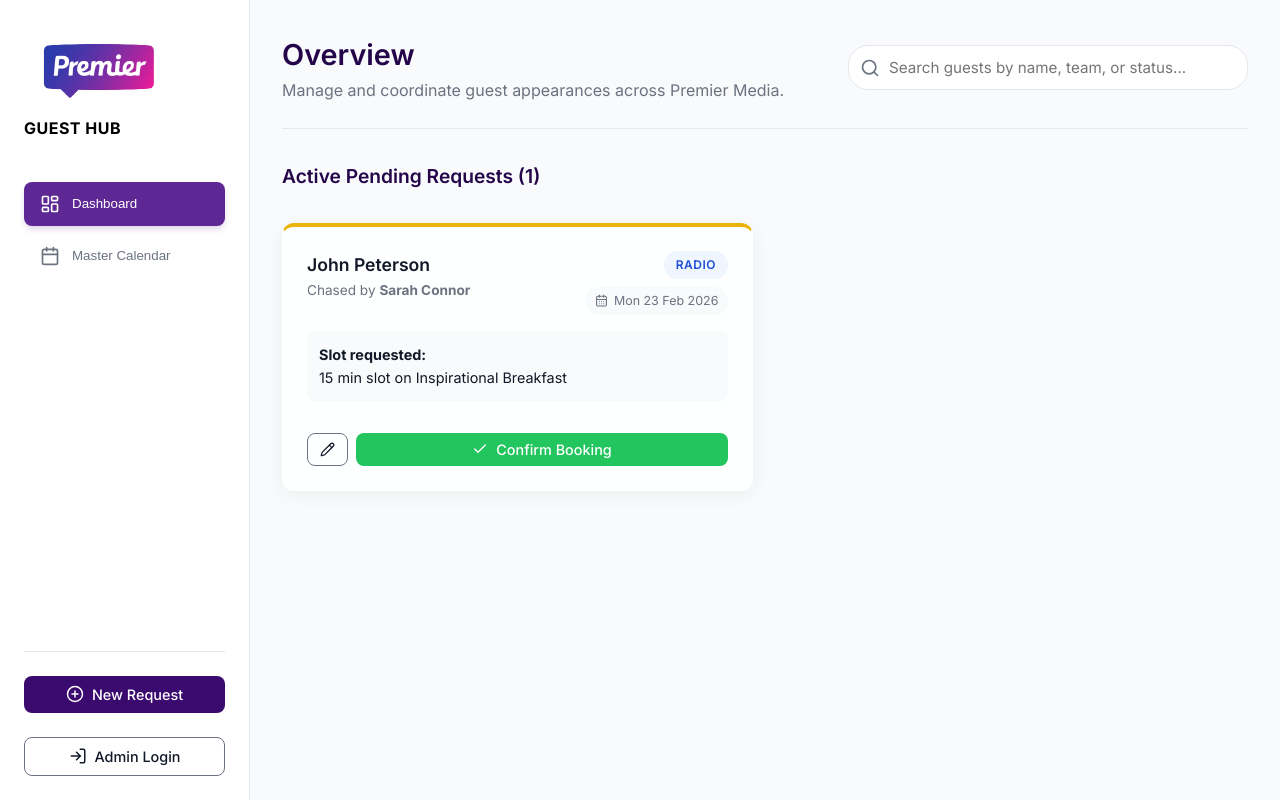
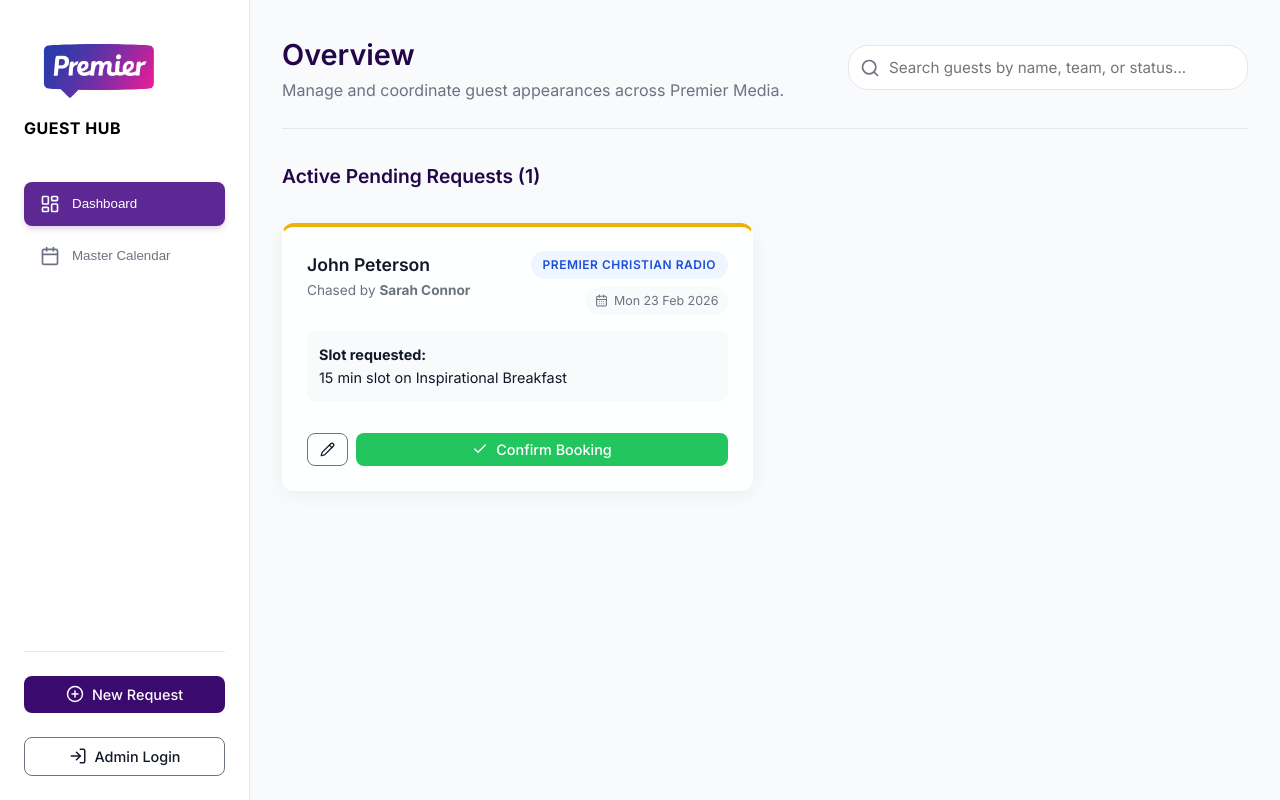
Before and after one commit to JCole200/premier-guest-hub, a React (Vite) app: page / in a window 1280 px wide. Built offline with nearby package versions, Linux system fonts and the light colour scheme.

Commit message:
Update team and room options

```diff
--- a/src/App.jsx
+++ b/src/App.jsx
@@ -200,10 +200,12 @@ function App() {
                   <label className="label">Requesting Team</label>
                   <select
                     className="input-field"
-                    value={editData.team || 'Radio'}
+                    value={editData.team || 'Premier Christian Radio'}
                     onChange={(e) => setEditData({ ...editData, team: e.target.value })}
                   >
-                    <option value="Radio">Radio</option>
+                    <option value="Premier Christian Radio">Premier Christian Radio</option>
+                    <option value="Premier Praise">Premier Praise</option>
+                    <option value="Premier Gospel">Premier Gospel</option>
                     <option value="Digital">Digital</option>
                     <option value="Magazine">Magazine</option>
                     <option value="Unbelievable">Unbelievable</option>
--- a/src/AppContext.jsx
+++ b/src/AppContext.jsx
@@ -3,7 +3,7 @@ import React, { createContext, useContext, useState, useEffect } from 'react';
 const AppContext = createContext();
 
 const initialGuests = [
-  { id: 1, name: 'John Peterson', team: 'Radio', slot: '15 min slot on Inspirational Breakfast', status: 'Pending', crossPollination: null, notes: '', createdBy: 'Sarah Connor', timestamp: new Date().toISOString(), eventDate: new Date().toISOString() },
+  { id: 1, name: 'John Peterson', team: 'Premier Christian Radio', slot: '15 min slot on Inspirational Breakfast', status: 'Pending', crossPollination: null, notes: '', createdBy: 'Sarah Connor', timestamp: new Date().toISOString(), eventDate: new Date().toISOString() },
   { id: 2, name: 'Jane Smith', team: 'Digital', slot: 'Social Media IG Live 10min', status: 'Confirmed', crossPollination: true, notes: 'Available till 2pm for Quick Fire questions', createdBy: 'Mike Tyson', timestamp: new Date(Date.now() - 86400000).toISOString(), eventDate: new Date(Date.now() + 86400000).toISOString() },
   { id: 3, name: 'Pastor David', team: 'Magazine', slot: 'Full Interview Feature', status: 'Confirmed', crossPollination: false, notes: '', createdBy: 'Alice Wonderland', timestamp: new Date(Date.now() - 172800000).toISOString(), eventDate: new Date(Date.now() + 172800000 * 2).toISOString() },
 ];
--- a/src/components/AdminPortal.jsx
+++ b/src/components/AdminPortal.jsx
@@ -23,7 +23,10 @@ export default function AdminPortal({ onEditGuest }) {
 
     const getTeamColor = (team) => {
         switch (team) {
-            case 'Radio': return '#3b82f6';
+            case 'Radio':
+            case 'Premier Christian Radio':
+            case 'Premier Praise':
+            case 'Premier Gospel': return '#3b82f6';
             case 'Digital': return '#f97316';
             case 'Magazine': return '#22c55e';
             case 'Unbelievable': return '#7c3aed';
--- a/src/components/Dashboard.jsx
+++ b/src/components/Dashboard.jsx
@@ -24,7 +24,10 @@ export default function Dashboard({ activeTab }) {
 
     const getDepartmentBadge = (dept) => {
         switch (dept) {
-            case 'Radio': return <span className="badge badge-radio">Radio</span>;
+            case 'Radio':
+            case 'Premier Christian Radio':
+            case 'Premier Praise':
+            case 'Premier Gospel': return <span className="badge badge-radio">{dept}</span>;
             case 'Digital': return <span className="badge badge-digital">Digital</span>;
             case 'Magazine': return <span className="badge badge-magazine">Magazine</span>;
             case 'Unbelievable': return <span className="badge badge-unbelievable">Unbelievable</span>;
@@ -34,7 +37,10 @@ export default function Dashboard({ activeTab }) {
 
     const getDepartmentIcon = (dept) => {
         switch (dept) {
-            case 'Radio': return <RadioIcon size={16} />;
+            case 'Radio':
+            case 'Premier Christian Radio':
+            case 'Premier Praise':
+            case 'Premier Gospel': return <RadioIcon size={16} />;
             case 'Digital': return <Video size={16} />;
             case 'Magazine': return <BookOpen size={16} />;
             case 'Unbelievable': return <Mic size={16} />;
@@ -236,13 +242,13 @@ export default function Dashboard({ activeTab }) {
                                                         key={g.id}
                                                         className="calendar-event"
                                                         style={{
-                                                            backgroundColor: g.team === 'Radio' ? 'var(--color-dept-radio-bg)' :
+                                                            backgroundColor: ['Radio', 'Premier Christian Radio', 'Premier Praise', 'Premier Gospel'].includes(g.team) ? 'var(--color-dept-radio-bg)' :
                                                                 g.team === 'Digital' ? 'var(--color-dept-digital-bg)' :
                                                                     g.team === 'Magazine' ? 'var(--color-dept-magazine-bg)' : 'var(--color-dept-unbelievable-bg)',
-                                                            color: g.team === 'Radio' ? '#1d4ed8' :
+                                                            color: ['Radio', 'Premier Christian Radio', 'Premier Praise', 'Premier Gospel'].includes(g.team) ? '#1d4ed8' :
                                                                 g.team === 'Digital' ? '#c2410c' :
                                                                     g.team === 'Magazine' ? '#15803d' : '#6d28d9',
-                                                            borderLeft: `3px solid ${g.team === 'Radio' ? '#3b82f6' : g.team === 'Digital' ? '#f97316' : g.team === 'Magazine' ? '#22c55e' : '#7c3aed'}`,
+                                                            borderLeft: `3px solid ${['Radio', 'Premier Christian Radio', 'Premier Praise', 'Premier Gospel'].includes(g.team) ? '#3b82f6' : g.team === 'Digital' ? '#f97316' : g.team === 'Magazine' ? '#22c55e' : '#7c3aed'}`,
                                                             cursor: 'pointer',
                                                         }}
                                                         title={`${g.slot} - Request by ${g.createdBy}`}
@@ -396,7 +402,7 @@ export default function Dashboard({ activeTab }) {
                             <h3 style={{ color: 'var(--color-primary-dark)', fontSize: '1.2rem', fontWeight: '600', marginBottom: '1rem' }}>Search Results in Master Calendar ({confirmedGuests.length})</h3>
                             <div className="dashboard-grid" style={{ opacity: 0.8 }}>
                                 {confirmedGuests.map(g => (
-                                    <div key={g.id} className="card" style={{ borderTop: `4px solid ${g.team === 'Radio' ? 'var(--color-dept-radio)' : g.team === 'Digital' ? 'var(--color-dept-digital)' : 'var(--color-dept-magazine)'}` }}>
+                                    <div key={g.id} className="card" style={{ borderTop: `4px solid ${['Radio', 'Premier Christian Radio', 'Premier Praise', 'Premier Gospel'].includes(g.team) ? 'var(--color-dept-radio)' : g.team === 'Digital' ? 'var(--color-dept-digital)' : 'var(--color-dept-magazine)'}` }}>
                                         <div style={{ display: 'flex', justifyContent: 'space-between' }}>
                                             <strong>{g.name}</strong>
                                             {getDepartmentBadge(g.team)}
@@ -424,7 +430,7 @@ export default function Dashboard({ activeTab }) {
                         className="modal-content animate-fade-in"
                         onClick={(e) => e.stopPropagation()}
                         style={{
-                            borderTop: `5px solid ${selectedGuest.team === 'Radio' ? '#3b82f6' :
+                            borderTop: `5px solid ${['Radio', 'Premier Christian Radio', 'Premier Praise', 'Premier Gospel'].includes(selectedGuest.team) ? '#3b82f6' :
                                 selectedGuest.team === 'Digital' ? '#f97316' :
                                     selectedGuest.team === 'Magazine' ? '#22c55e' : '#7c3aed'
                                 }`,
@@ -435,11 +441,11 @@ export default function Dashboard({ activeTab }) {
                             <div style={{ display: 'flex', alignItems: 'center', gap: '0.75rem' }}>
                                 <div style={{
                                     width: '44px', height: '44px', borderRadius: '50%',
-                                    background: selectedGuest.team === 'Radio' ? 'var(--color-dept-radio-bg)' :
+                                    background: ['Radio', 'Premier Christian Radio', 'Premier Praise', 'Premier Gospel'].includes(selectedGuest.team) ? 'var(--color-dept-radio-bg)' :
                                         selectedGuest.team === 'Digital' ? 'var(--color-dept-digital-bg)' :
                                             selectedGuest.team === 'Magazine' ? 'var(--color-dept-magazine-bg)' : 'var(--color-dept-unbelievable-bg)',
                                     display: 'flex', alignItems: 'center', justifyContent: 'center',
-                                    color: selectedGuest.team === 'Radio' ? '#1d4ed8' :
+                                    color: ['Radio', 'Premier Christian Radio', 'Premier Praise', 'Premier Gospel'].includes(selectedGuest.team) ? '#1d4ed8' :
                                         selectedGuest.team === 'Digital' ? '#c2410c' :
                                             selectedGuest.team === 'Magazine' ? '#15803d' : '#6d28d9',
                                 }}>
@@ -635,10 +641,12 @@ export default function Dashboard({ activeTab }) {
                                     <label className="label">Requesting Team</label>
                                     <select
                                         className="input-field"
-                                        value={editData.team || 'Radio'}
+                                        value={editData.team || 'Premier Christian Radio'}
                                         onChange={(e) => setEditData({ ...editData, team: e.target.value })}
                                     >
-                                        <option value="Radio">Radio</option>
+                                        <option value="Premier Christian Radio">Premier Christian Radio</option>
+                                        <option value="Premier Praise">Premier Praise</option>
+                                        <option value="Premier Gospel">Premier Gospel</option>
                                         <option value="Digital">Digital</option>
                                         <option value="Magazine">Magazine</option>
                                         <option value="Unbelievable">Unbelievable</option>
@@ -672,6 +680,7 @@ export default function Dashboard({ activeTab }) {
                                     <option value="PCR Radio Room">PCR Radio Room</option>
                                     <option value="Praise Radio Room">Praise Radio Room</option>
                                     <option value="Gospel Room">Gospel Room</option>
+                                    <option value="Zoom">Zoom</option>
                                 </select>
                             </div>
 
--- a/src/components/GuestFormModal.jsx
+++ b/src/components/GuestFormModal.jsx
@@ -7,7 +7,7 @@ export default function GuestFormModal({ onClose }) {
     const [formData, setFormData] = useState({
         submittedBy: '',
         name: '',
-        team: 'Radio',
+        team: 'Premier Christian Radio',
         room: 'Radio Studio 1',
         slot: '',
         status: 'Pending',
@@ -147,7 +147,9 @@ export default function GuestFormModal({ onClose }) {
                             value={formData.team}
                             onChange={(e) => setFormData({ ...formData, team: e.target.value })}
                         >
-                            <option value="Radio">Radio</option>
+                            <option value="Premier Christian Radio">Premier Christian Radio</option>
+                            <option value="Premier Praise">Premier Praise</option>
+                            <option value="Premier Gospel">Premier Gospel</option>
                             <option value="Digital">Digital</option>
                             <option value="Magazine">Magazine</option>
                             <option value="Unbelievable">Unbelievable</option>
@@ -168,6 +170,7 @@ export default function GuestFormModal({ onClose }) {
                             <option value="PCR Radio Room">PCR Radio Room</option>
                             <option value="Praise Radio Room">Praise Radio Room</option>
                             <option value="Gospel Room">Gospel Room</option>
+                            <option value="Zoom">Zoom</option>
                         </select>
                     </div>
                     <div className="form-group">
```
Also changed, not shown: 1 other file (tests, documents, lock files or other folders).
